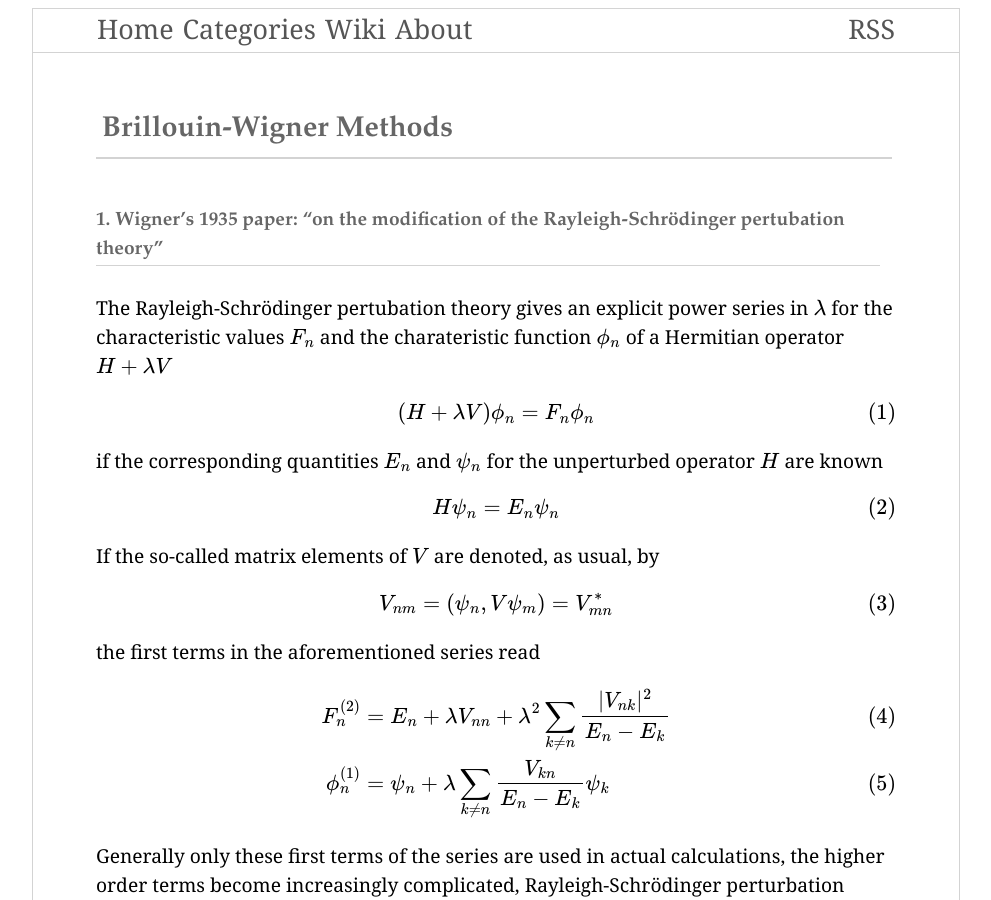
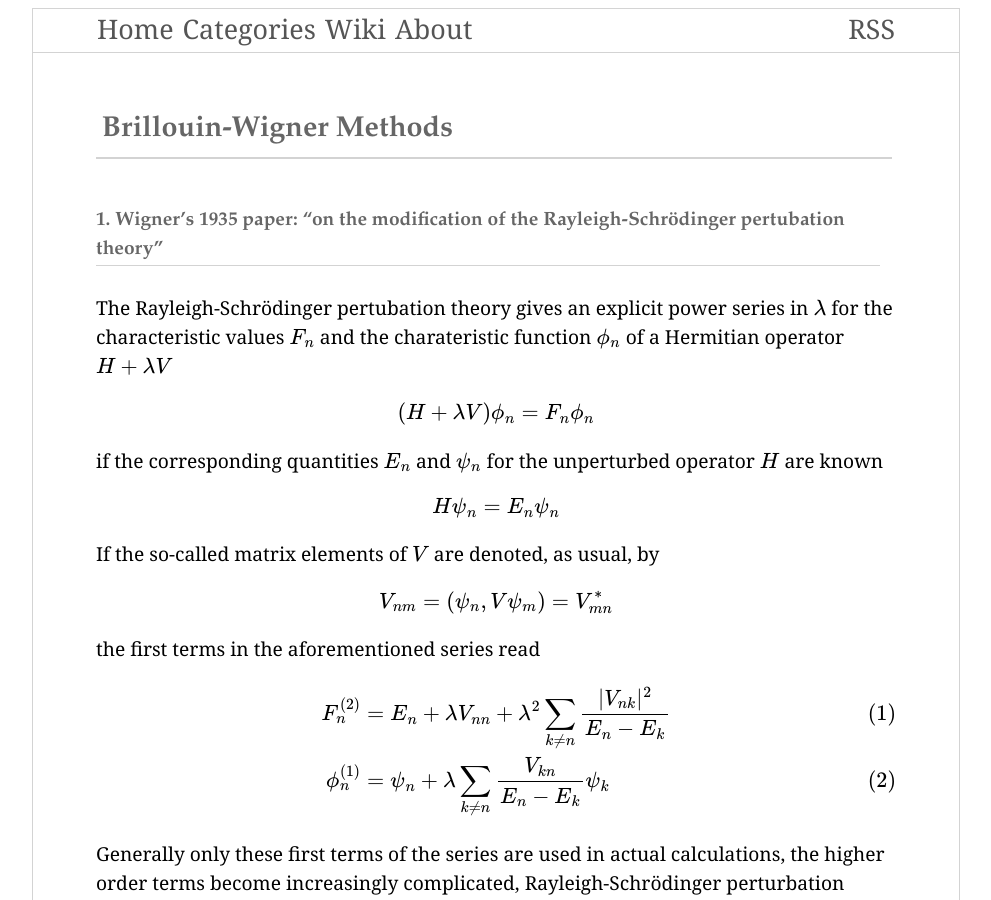
Before and after one commit to thales-page/thales-page.github.io, a Jekyll site: the page built from _posts/2018-08-25-perturbation-theory.md, in a window 1280 px wide and 900 px high. Shown: the whole window, without its empty margins (144-1135 px from the left). Built offline with Jekyll 4.4.1, drawn with Linux system fonts in a browser that asks for light colours; Markdown is read by kramdown in place of the engine named in the settings; formulas are drawn with MathJax 3.

Commit message:
markdown

```diff
--- a/_posts/2018-08-25-perturbation-theory.md
+++ b/_posts/2018-08-25-perturbation-theory.md
@@ -8,25 +8,19 @@ categories: qm_further
 The Rayleigh-Schrödinger pertubation theory gives an explicit power series in $\lambda$ for the characteristic values $F_n$ and the charateristic function $\phi_n$ of a Hermitian operator $H+\lambda V$
 
 $$
-\begin{equation}
 (H+\lambda V)\phi_n = F_n\phi_n
-\end{equation}
 $$
 
 if the corresponding quantities $E_n$ and $\psi_n$ for the unperturbed operator $H$ are known
 
 $$
-\begin{equation}
 H\psi_n = E_n\psi_n
-\end{equation}
 $$
 
 If the so-called matrix elements of $V$ are denoted, as usual, by
 
 $$
-\begin{equation}
 V_{nm} = (\psi_n,V\psi_m) = V_{mn}^*
-\end{equation}
 $$
 
 the first terms in the aforementioned series read
```
